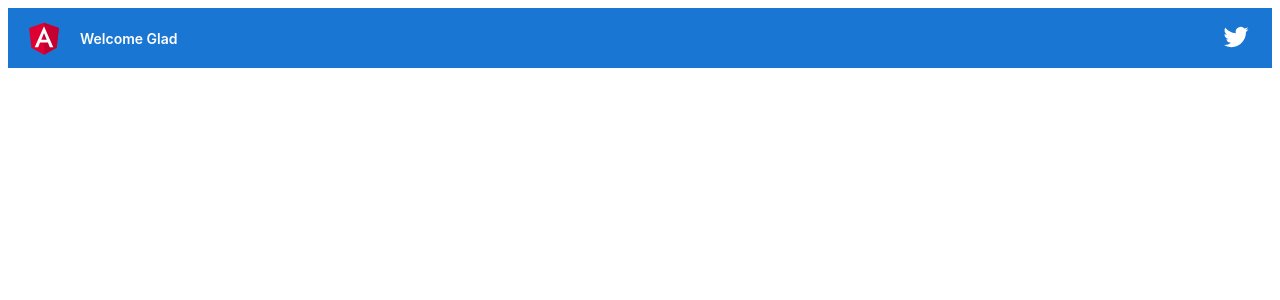
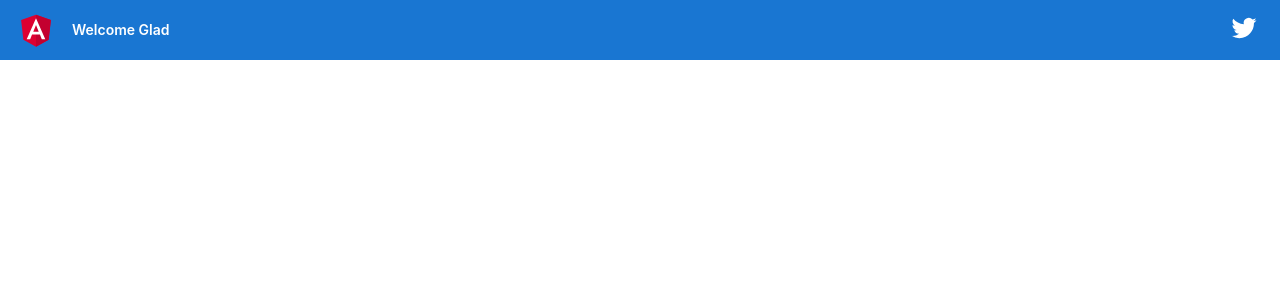
Before and after one commit to IsYet1/app00, an Angular app: page / in a window 1280 px wide. Shown: the top 300 px of the page. Built offline with nearby package versions, Linux system fonts and the light colour scheme.

Commit message:
ng add material Accepted theme and animations

```diff
--- a/angular.json
+++ b/angular.json
@@ -31,6 +31,7 @@
               "src/assets"
             ],
             "styles": [
+              "./node_modules/@angular/material/prebuilt-themes/deeppurple-amber.css",
               "src/styles.scss"
             ],
             "scripts": []
@@ -94,6 +95,7 @@
               "src/assets"
             ],
             "styles": [
+              "./node_modules/@angular/material/prebuilt-themes/deeppurple-amber.css",
               "src/styles.scss"
             ],
             "scripts": []
--- a/package.json
+++ b/package.json
@@ -12,6 +12,7 @@
   "private": true,
   "dependencies": {
     "@angular/animations": "~11.0.1",
+    "@angular/cdk": "^11.0.1",
     "@angular/common": "~11.0.1",
     "@angular/compiler": "~11.0.1",
     "@angular/core": "~11.0.1",
--- a/src/app/app.module.ts
+++ b/src/app/app.module.ts
@@ -3,6 +3,7 @@
 
 import { AppRoutingModule } from './app-routing.module';
 import { AppComponent } from './app.component';
+import { BrowserAnimationsModule } from '@angular/platform-browser/animations';
 
 @NgModule({
   declarations: [
@@ -10,7 +11,8 @@
   ],
   imports: [
     BrowserModule,
-    AppRoutingModule
+    AppRoutingModule,
+    BrowserAnimationsModule
   ],
   providers: [],
   bootstrap: [AppComponent]
--- a/src/index.html
+++ b/src/index.html
@@ -6,8 +6,10 @@
   <base href="/">
   <meta name="viewport" content="width=device-width, initial-scale=1">
   <link rel="icon" type="image/x-icon" href="favicon.ico">
+  <link href="https://fonts.googleapis.com/css?family=Roboto:300,400,500&display=swap" rel="stylesheet">
+  <link href="https://fonts.googleapis.com/icon?family=Material+Icons" rel="stylesheet">
 </head>
-<body>
+<body class="mat-typography">
   <app-root></app-root>
 </body>
 </html>
--- a/src/styles.scss
+++ b/src/styles.scss
@@ -1 +1,4 @@
 /* You can add global styles to this file, and also import other style files */
+
+html, body { height: 100%; }
+body { margin: 0; font-family: Roboto, "Helvetica Neue", sans-serif; }
```
Also changed, not shown: 1 other file (tests, documents, lock files or other folders).
